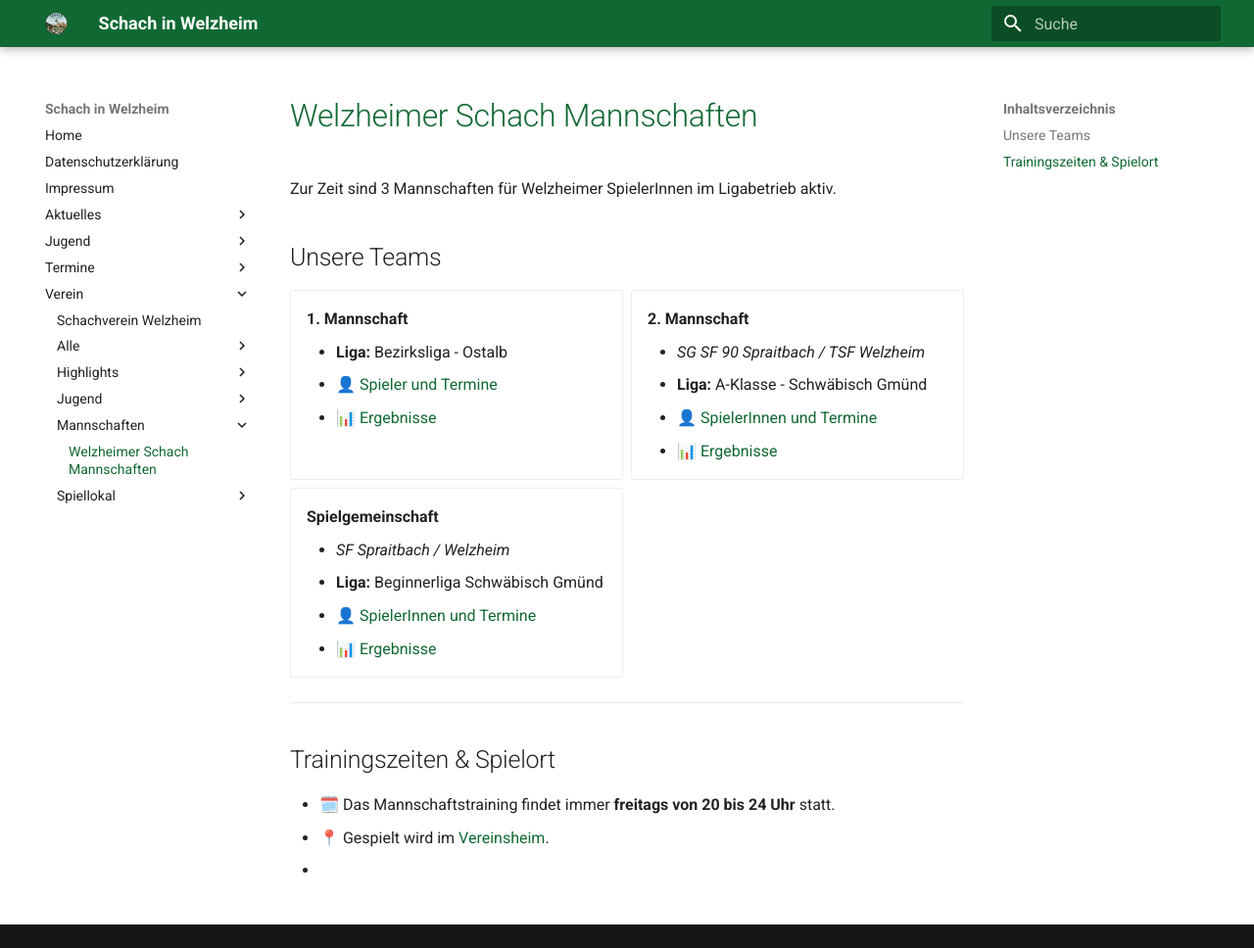
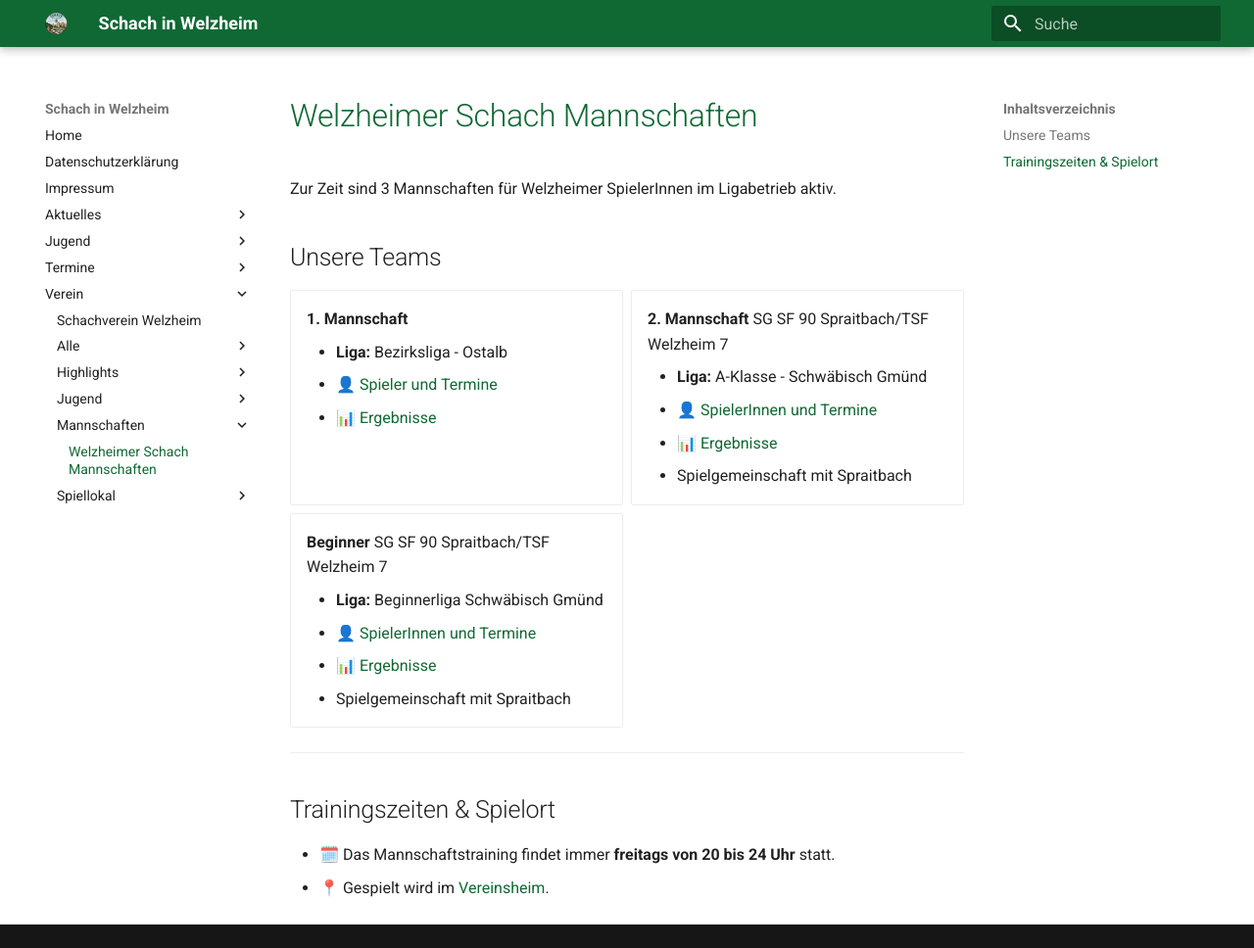
Before and after one commit to schachwelzheim/schachwelzheim, an MkDocs documentation site: the page built from docs/verein/mannschaften/index.md, in a window 1280 px wide and 968 px high. Shown: the whole window at 98% size. Built offline with MkDocs 1.6.1 and Material for MkDocs 9.7.7, drawn with Linux system fonts in a browser that asks for light colours.

Commit message:
Revise team information and improve formatting
Updated team details and formatting in the index file.

```diff
--- a/docs/verein/mannschaften/index.md
+++ b/docs/verein/mannschaften/index.md
@@ -12,19 +12,19 @@ Zur Zeit sind 3 Mannschaften für Welzheimer SpielerInnen im Ligabetrieb aktiv.
     * [👤 Spieler und Termine](https://svw-schach.liga.nu/cgi-bin/WebObjects/nuLigaSCHACHDE.woa/wa/teamPortrait?teamtable=1815582&pageState=vorrunde&championship=Ostalb+25%2F26&group=4173)
     * [📊 Ergebnisse](https://svw-schach.liga.nu/cgi-bin/WebObjects/nuLigaSCHACHDE.woa/wa/groupPage?championship=Ostalb+25%2F26&group=4173)
 
--   **2. Mannschaft**
+-   **2. Mannschaft**  SG SF 90 Spraitbach/TSF Welzheim 7
 
-    * *SG SF 90 Spraitbach / TSF Welzheim*
-    * **Liga:** A-Klasse - Schwäbisch Gmünd
+    *  **Liga:** A-Klasse - Schwäbisch Gmünd
     * [👤 SpielerInnen und Termine](https://svw-schach.liga.nu/cgi-bin/WebObjects/nuLigaSCHACHDE.woa/wa/teamPortrait?teamtable=1821449&pageState=vorrunde&championship=Ostalb+26%2F27&group=5895)
     * [📊 Ergebnisse](https://svw-schach.liga.nu/cgi-bin/WebObjects/nuLigaSCHACHDE.woa/wa/groupPage?championship=Ostalb+26%2F27&group=5895)
+    * Spielgemeinschaft mit Spraitbach
 
--   **Spielgemeinschaft**
+-   **Beginner** SG SF 90 Spraitbach/TSF Welzheim 7
 
-    * *SF Spraitbach / Welzheim*
     * **Liga:** Beginnerliga Schwäbisch Gmünd
     * [👤 SpielerInnen und Termine](https://svw-schach.liga.nu/cgi-bin/WebObjects/nuLigaSCHACHDE.woa/wa/teamPortrait?teamtable=1815843&pageState=vorrunde&championship=Ostalb+25%2F26&group=4189)
     * [📊 Ergebnisse](https://svw-schach.liga.nu/cgi-bin/WebObjects/nuLigaSCHACHDE.woa/wa/groupPage?championship=Ostalb+25%2F26&group=4189)
+    * Spielgemeinschaft mit Spraitbach
 
 </div>
 
@@ -34,4 +34,3 @@ Zur Zeit sind 3 Mannschaften für Welzheimer SpielerInnen im Ligabetrieb aktiv.
 
 *   🗓️ Das Mannschaftstraining findet immer **freitags von 20 bis 24 Uhr** statt.
 *   📍 Gespielt wird im [Vereinsheim](../spiellokal).
-*
```
